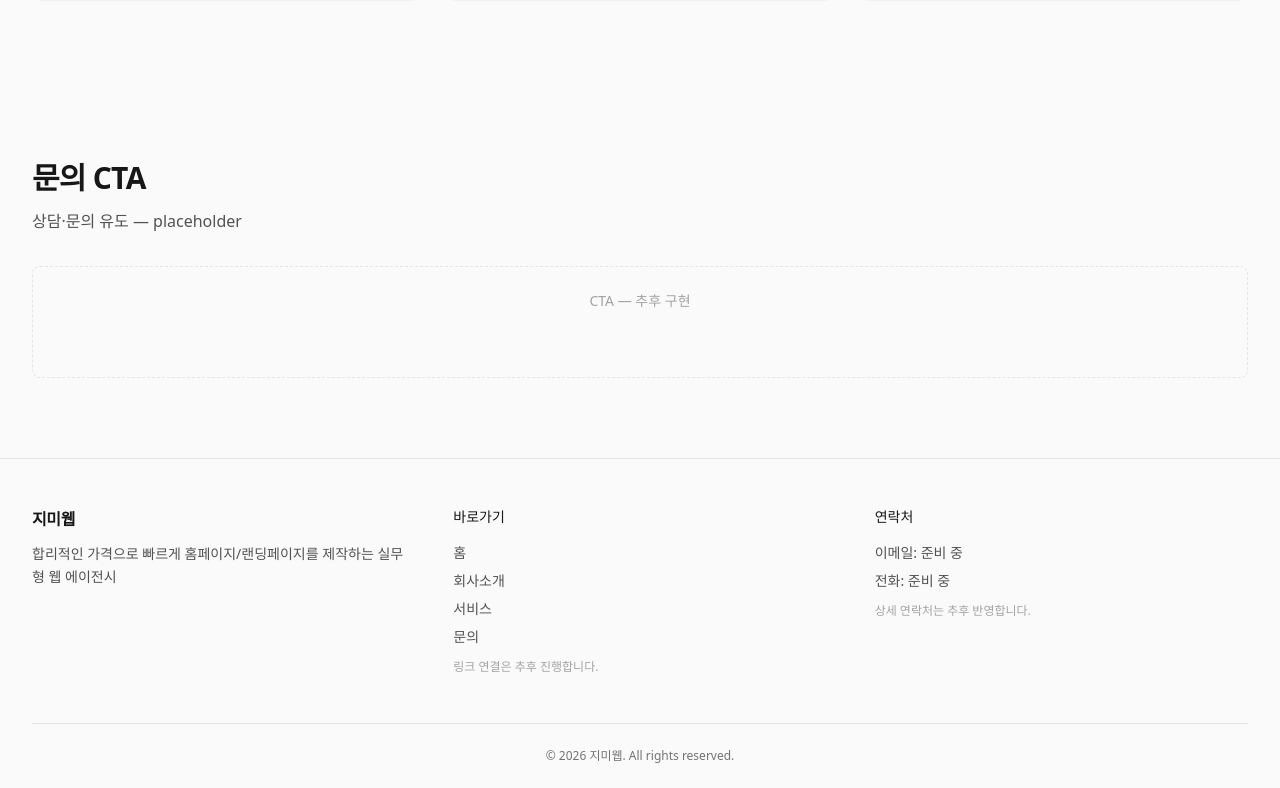
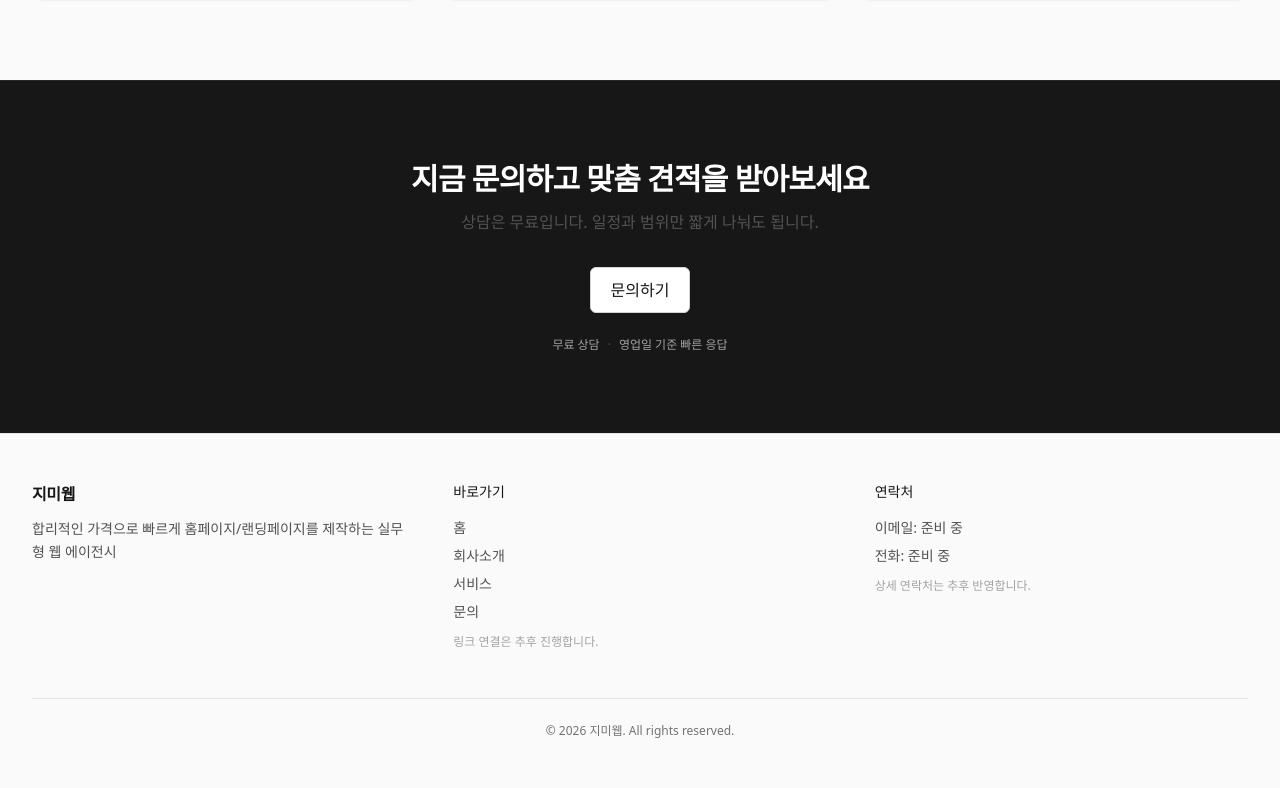
Before and after one commit to jimmy1004kim-afk/website_jimmyweb, a Next.js app: page / in a window 1280 px wide. Shown: the part 3540-4328 px from the top of the page. After the commit the page ends 4303 px from the top, so only its background shows below. Built offline with nearby package versions, Linux system fonts and the light colour scheme.

Commit message:
홈 CTA 섹션 구현

```diff
--- a/src/app/page.tsx
+++ b/src/app/page.tsx
@@ -1,6 +1,6 @@
 import Link from "next/link";
 import { Container } from "@/components/common/Container";
-import { getButtonClassName } from "@/components/common/Button";
+import { Button, getButtonClassName } from "@/components/common/Button";
 import {
   Section,
   SectionDescription,
@@ -113,17 +113,6 @@ const homeTestimonials = [
     meta: "제조·B2B · 기업 사이트 개편",
   },
 ] as const;
-
-function SectionPlaceholder({ label }: { label: string }) {
-  return (
-    <div
-      className="mt-8 min-h-[7rem] rounded-lg border border-dashed border-neutral-200 bg-neutral-50/80 px-4 py-6 text-center text-sm text-neutral-400"
-      aria-hidden
-    >
-      {label} — 추후 구현
-    </div>
-  );
-}
 
 export default function HomePage() {
   return (
@@ -501,15 +490,39 @@ export default function HomePage() {
         </Container>
       </Section>
 
-      <Section id="cta" aria-labelledby="cta-heading">
+      <Section
+        id="cta"
+        aria-labelledby="cta-heading"
+        className="border-t border-neutral-800 bg-neutral-900"
+      >
         <Container>
-          <SectionHeader>
-            <SectionTitle id="cta-heading">문의 CTA</SectionTitle>
-            <SectionDescription>
-              상담·문의 유도 — placeholder
-            </SectionDescription>
-          </SectionHeader>
-          <SectionPlaceholder label="CTA" />
+          <div className="mx-auto max-w-2xl text-center">
+            <SectionHeader className="items-center text-center">
+              <SectionTitle
+                id="cta-heading"
+                className="text-balance text-white sm:text-3xl"
+              >
+                지금 문의하고 맞춤 견적을 받아보세요
+              </SectionTitle>
+              <SectionDescription className="mx-auto max-w-lg text-neutral-300">
+                상담은 무료입니다. 일정과 범위만 짧게 나눠도 됩니다.
+              </SectionDescription>
+            </SectionHeader>
+
+            <div className="mt-8 flex justify-center">
+              <Button type="button" size="lg" variant="secondary">
+                {siteMeta.ctaLabel}
+              </Button>
+            </div>
+
+            <p className="mt-6 text-xs text-neutral-400">
+              무료 상담
+              <span className="mx-2 text-neutral-600" aria-hidden>
+                ·
+              </span>
+              영업일 기준 빠른 응답
+            </p>
+          </div>
         </Container>
       </Section>
     </>
```
